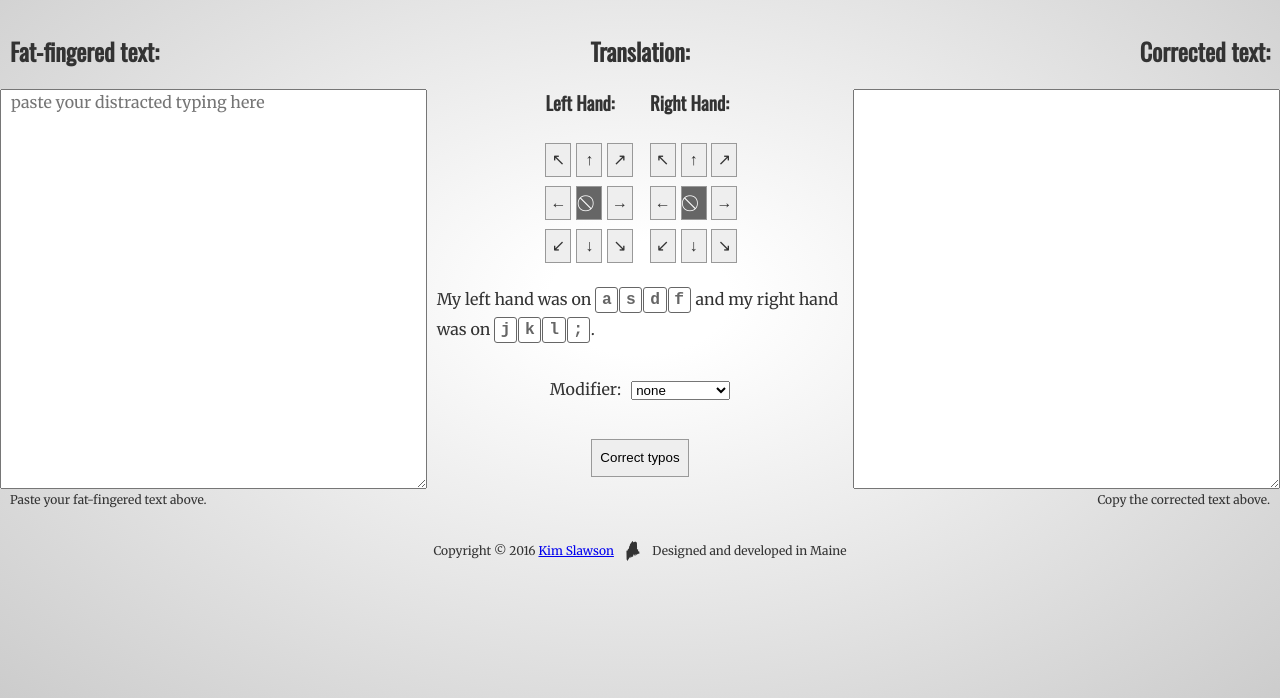
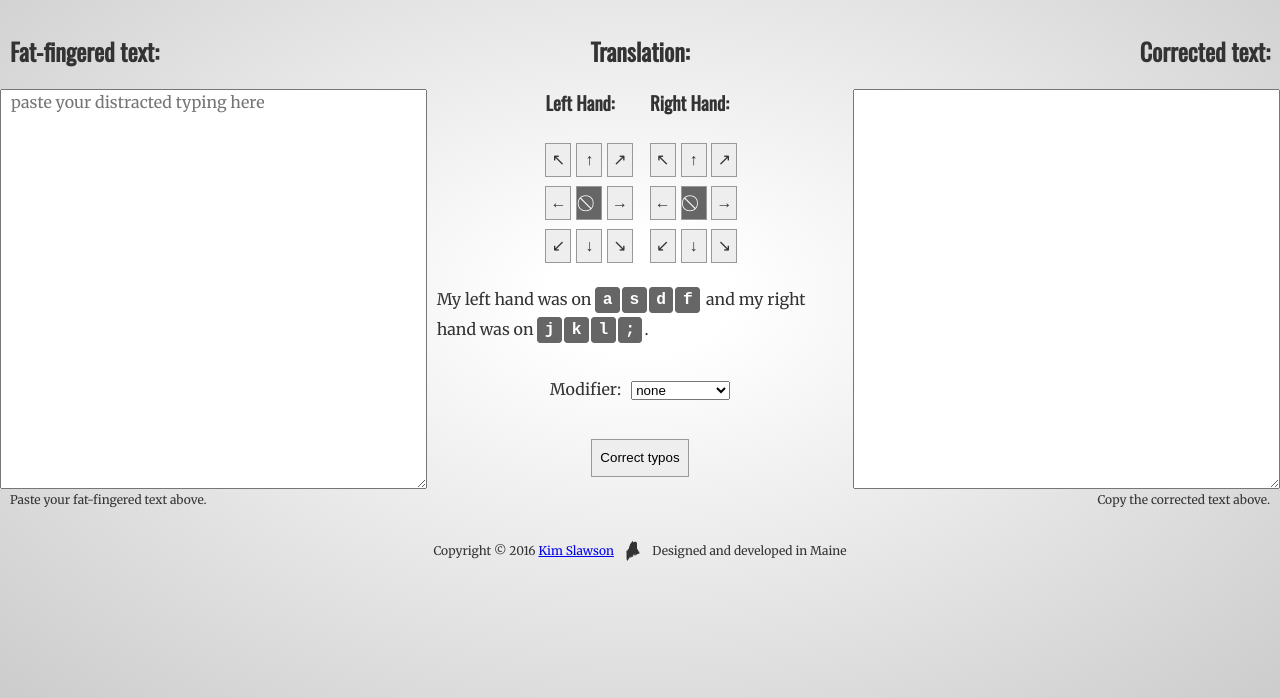
Before and after one commit to kimslawson/distractedtypist, a plain HTML site: page index.html in a window 1280 px wide. Shown: the part 102-800 px from the top of the page. Drawn offline with nearby package versions, Linux system fonts and the light colour scheme; a web font is replaced by a local one.

Commit message:
Keys look better with white text on dark keycaps.

```diff
--- a/styles.css
+++ b/styles.css
@@ -143,14 +143,14 @@ div.hands, div.options {
 .result {
 }
 .result strong {
-    font-weight: 900;
-    padding: 0.15em 0.35em;
+    font-weight: 00;
+    padding: 0.15em 0.4em;
     border: 1px solid #666;
-    color: #666;
-    background-color: white;
+    color: white;
+    background-color: #666;
     font-size: 1.25em; /* I wish browsers wouldn't render monospaced fonts so small */
-    border-radius: 3px;
-    margin-right: 1px;
+    border-radius: 4px;
+    margin-right: 2px;
 }
 
 /* make radio buttons look like pushbuttons, from http://viralpatel.net/blogs/css-radio-button-checkbox-background/ */
```
